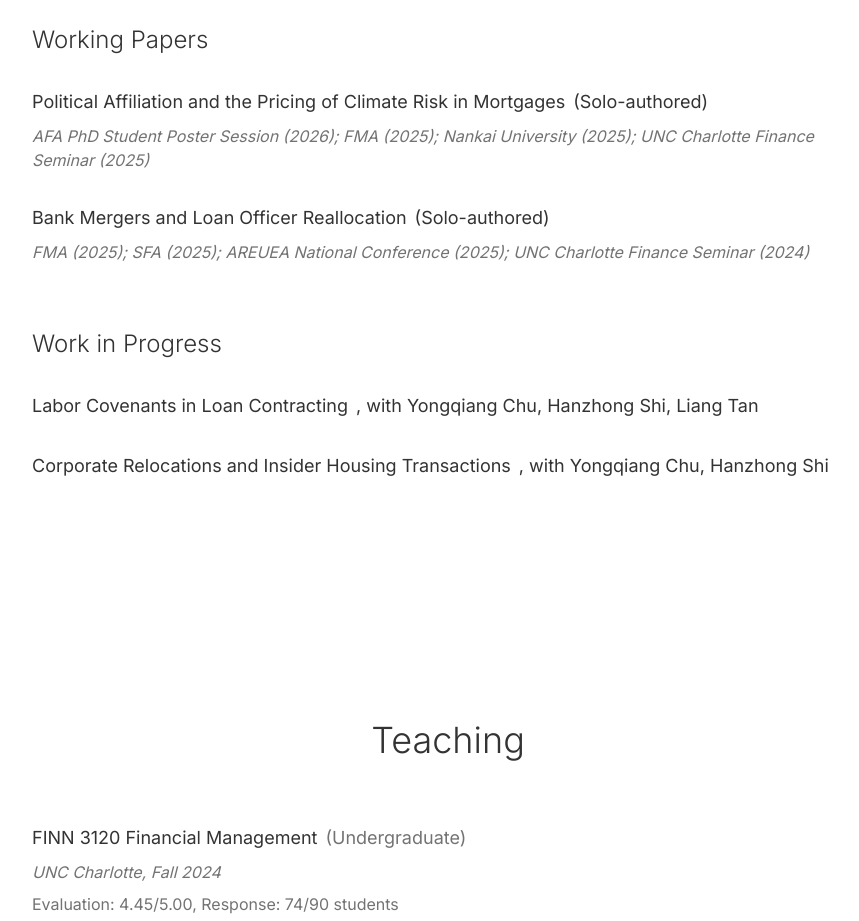
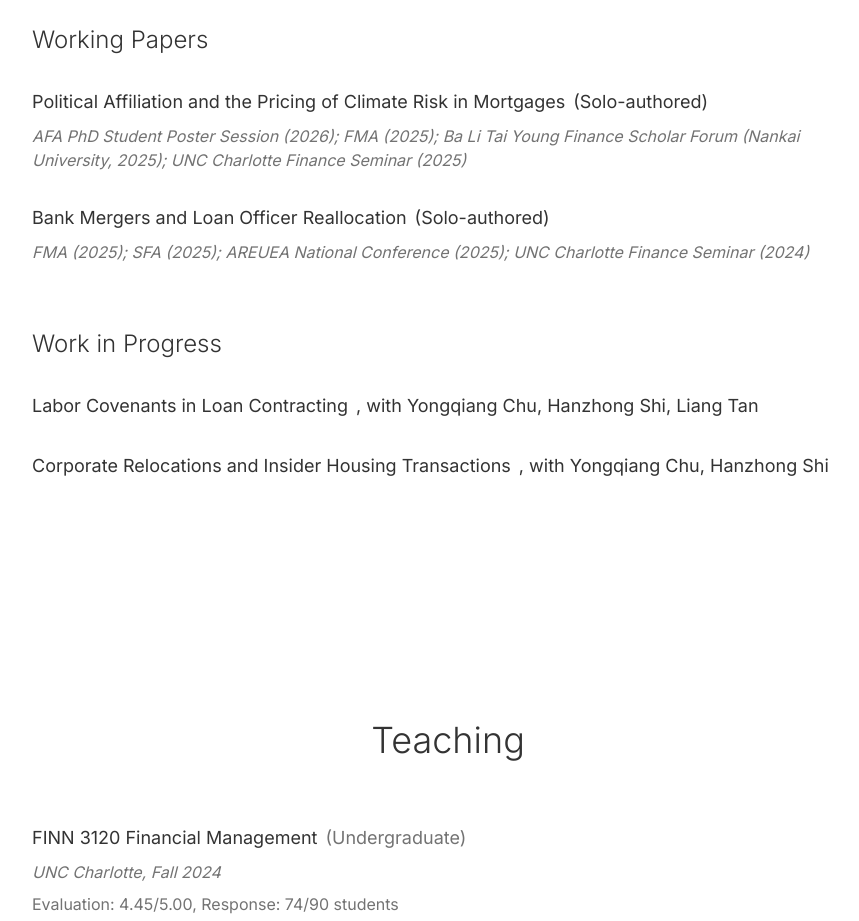
Before and after one commit to zixin-jiang/zixin-jiang.github.io, a React (Vite) app: page / in a window 1280 px wide. Shown: the part 960-1881 px from the top of the page, without its empty margins (192-1051 px from the left). Built offline with nearby package versions, Linux system fonts and the light colour scheme; the HTML template or start-up script is replaced by a standard one.

Commit message:
Code edited in Lovable Code Editor

```diff
--- a/src/components/SimpleResearch.tsx
+++ b/src/components/SimpleResearch.tsx
@@ -4,7 +4,7 @@ const SimpleResearch = () => {
       title: "Political Affiliation and the Pricing of Climate Risk in Mortgages",
       coauthors: [],
       status:
-        "AFA PhD Student Poster Session (2026); FMA (2025); Nankai University (2025); UNC Charlotte Finance Seminar (2025)",
+        "AFA PhD Student Poster Session (2026); FMA (2025); Ba Li Tai Young Finance Scholar Forum (Nankai University, 2025); UNC Charlotte Finance Seminar (2025)",
       link: "#",
     },
     {
```
